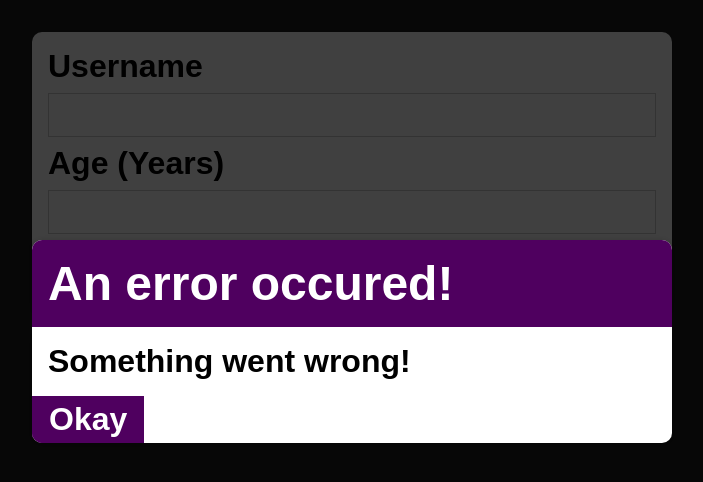
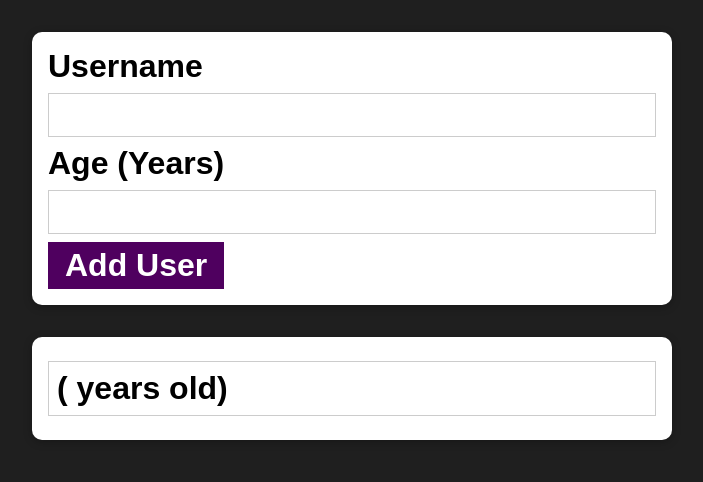
Before and after one commit to dcarvallho/user-registration, a React (Create React App) app: page / in a window 1280 px wide. Shown: the top 482 px of the page, without its empty margins (288-991 px from the left). Built offline with nearby package versions, Linux system fonts and the light colour scheme.

Commit message:
feature/errorModal: events added to show or dont show modal error

```diff
--- a/src/components/generic/ErrorModal.js
+++ b/src/components/generic/ErrorModal.js
@@ -7,7 +7,7 @@
 const ErrorModal = (props) => {
     return (
         <div>
-            <div className={styles.backdrop}>
+            <div className={styles.backdrop} onClick={props.onConfirm}>
                 <Card className={styles.modal}>
                     <header className={styles.header}>
                         <h2>{props.title}</h2>
@@ -16,7 +16,7 @@
                         <p>{props.message}</p>
                     </div>
                     <footer className={styles.action}>
-                        <Button>Okay</Button>
+                        <Button addNewUser={props.onConfirm}>Okay</Button>
                     </footer>
                 </Card>
             </div>
--- a/src/components/users/AddUser.js
+++ b/src/components/users/AddUser.js
@@ -8,13 +8,22 @@
 const AddUser = (props) => {
     const [enteredUsername, setEnteredUsername] = useState('');
     const [enteredAge, setEnteredAge] = useState('');
+    const [error, setError] = useState();
 
     const addUserHandler = (event) => {
         event.preventDefault();
         if(enteredUsername.trim().length === 0 || enteredAge.trim().length === 0){
+            setError({
+                title: 'Invalid input',
+                message: 'Please, enter a valid name and age(non-empty values).'
+            })
             return;
         }
         if(+enteredAge < 1){
+            setError({
+                title: 'Invalid age',
+                message: 'Please, enter a valid age (>0).'
+            })
             return
         }
         props.onAddUser(enteredUsername, enteredAge);
@@ -30,9 +39,13 @@
         setEnteredAge(event.target.value);
     };
 
+    const errorHandler = () => {
+        setError(null);
+    };
+
     return(
         <div>
-            <ErrorModal title="An error occured!" message="Something went wrong!"/>
+            {error && <ErrorModal title={error.title} message={error.message} onConfirm={errorHandler}/>}
             <Card className={styles.input}>
                 <form onSubmit={addUserHandler}>
                     <label htmlFor="username">Username</label>
```
